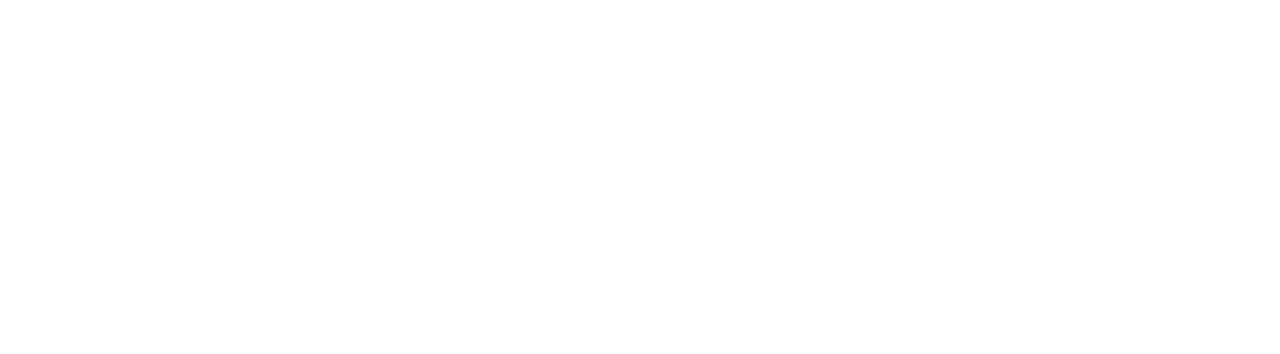
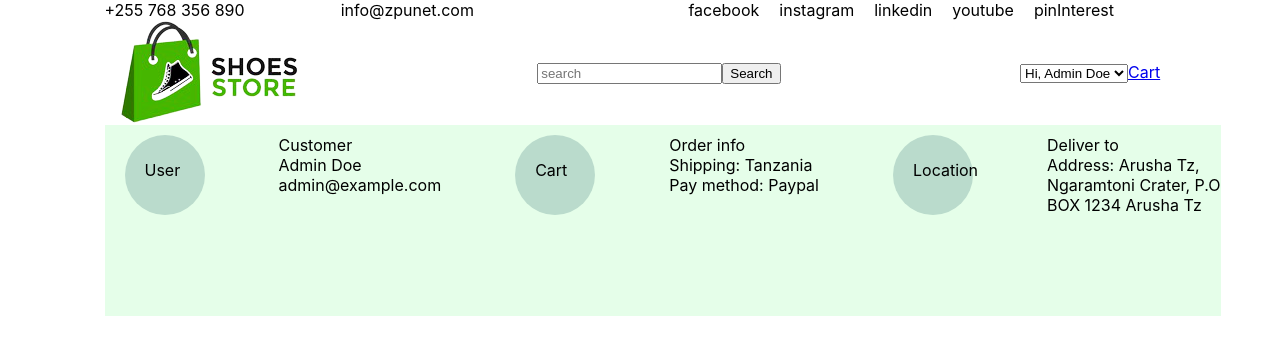
Before and after one commit to ArpitRituraj/FrontEndShoeShop, a React (Create React App) app in the folder shoeshop/: page /placeorder in a window 1280 px wide. Before the commit this address had no page. Shown: the top 354 px of the page. Built offline with nearby package versions, Linux system fonts and the light colour scheme.

Commit message:
added CheckoutDetail,Payment and PlaceOrder

```diff
--- a/shoeshop/src/App.js
+++ b/shoeshop/src/App.js
@@ -8,6 +8,8 @@
 import Main from './Components/Main';
 import Login from './Components/Login';
 import CheckoutDetail from './Components/CheckoutDetail';
+import Payment from './Components/Payment';
+import PlaceOrder from './Components/PlaceOrder';
 
 
 function App() {
@@ -18,6 +20,8 @@
        <Route path='/' element={<Main/>}/>
        <Route path='/cart' element={<Login/>}/>
        <Route path='/checkoutpage' element={<CheckoutDetail/>}/>
+       <Route path='/payment' element={<Payment/>}/>
+       <Route path='/placeorder' element={<PlaceOrder/>}/>
      </Routes>
     </Router>
     </div>
--- a/shoeshop/src/CSS/header.module.css
+++ b/shoeshop/src/CSS/header.module.css
@@ -42,3 +42,31 @@
 .errorMessage{
     color: red;
 }
+
+.formalign{
+    justify-content: center;
+}
+
+.row{
+    width: 1116px;
+    height: 190.5px;
+    background-color: #e5fee9;
+    margin-left: 104.5px;
+    display: flex;
+    justify-content: space-between;
+}
+
+.circle{
+  height: 80px;
+  width: 80px;
+  background-color: #badbcc;
+  border-radius: 50%;
+  position: relative;
+  margin-top: 10px;
+  margin-left: 20px;
+}
+
+.child{
+    position: absolute;
+    margin: 25px 0px 0px 20px;
+}
--- a/shoeshop/src/Components/CheckoutDetail.js
+++ b/shoeshop/src/Components/CheckoutDetail.js
@@ -2,7 +2,7 @@
 import Header from "./Header";
 import HeaderDown from "./HeaderDown";
 import styles from '../CSS/header.module.css';
-import { Link } from "react-router-dom";
+import { useNavigate } from "react-router-dom";
 const CheckoutDetail = () => {
     const [values, setValue] = useState({
         Address: '',
@@ -17,6 +17,9 @@
             countryError: ''
         }
     });
+
+    let navigator = useNavigate();
+
     const formHandle = (e) => {
         e.preventDefault();
         //debugger;
@@ -34,6 +37,7 @@
         }
         else {
             console.log(values);
+            navigator('/payment');
         }
     }
     const settingValue = (e) => {
@@ -61,7 +65,7 @@
                 <input placeholder="Enter Country" name="Country" value={values.Country} onChange={settingValue} />
                 {(values.isError && values.Country === '') ? <span className={styles.errorMessage}>{values.errorMessage.countryError}</span> : null}
 
-               <Link><button>CONTINUE</button></Link>
+                <button>CONTINUE</button>
             </form>
         </div>
     )
--- /dev/null
+++ b/shoeshop/src/Components/Payment.js
@@ -0,0 +1,25 @@
+import Header from "./Header";
+import HeaderDown from "./HeaderDown";
+import styles from '../CSS/header.module.css';
+import { useNavigate } from "react-router-dom";
+const Payment = () => {
+    const navigator=useNavigate();
+    const formContinue=()=>{
+     navigator('/placeorder');
+    }
+    return (
+        <div>
+            <Header />
+            <HeaderDown />
+            <div className={`${styles.headerdata} ${styles.formalign}`}>
+                <form onSubmit={formContinue}>
+                    SELECT PAYMENT METHOD <br/>
+                    <input type='radio' value='Paypal or Credit Card' />Paypal or Credit Card
+                    <button>CONTINUE</button>
+                </form>
+            </div>
+        </div>
+    )
+}
+
+export default Payment;
--- /dev/null
+++ b/shoeshop/src/Components/PlaceOrder.js
@@ -0,0 +1,40 @@
+import Styles from '../CSS/header.module.css';
+import Header from './Header';
+import HeaderDown from './HeaderDown';
+const PlaceOrder = () => {
+    return (
+        <div>
+            <Header />
+            <HeaderDown />
+            <div className={Styles.row}>
+                <div className={Styles.circle}>
+                    <div className={Styles.child}>User</div>
+                </div>
+                <div style={{ 'marginLeft': '20px', 'marginTop': '10px' }}>
+                    Customer
+                    <div>Admin Doe</div>
+                    <div>admin@example.com</div>
+                </div>
+                <div className={Styles.circle}>
+                    <div className={Styles.child}>Cart</div>
+                </div>
+                <div style={{ 'marginLeft': '20px', 'marginTop': '10px' }}>
+                Order info
+                    <div>Shipping: Tanzania</div>
+                    <div>Pay method: Paypal</div>
+                </div>
+                <div className={Styles.circle}>
+                    <div className={Styles.child}>Location</div>
+                </div>
+                <div style={{ 'marginLeft': '20px', 'marginTop': '10px' }}>
+                Deliver to
+                    <div>Address: Arusha Tz,</div>
+                    <div>Ngaramtoni Crater, P.O</div>
+                    <div>BOX 1234 Arusha Tz</div>
+                </div>
+            </div>
+        </div>
+    )
+}
+
+export default PlaceOrder;
```
